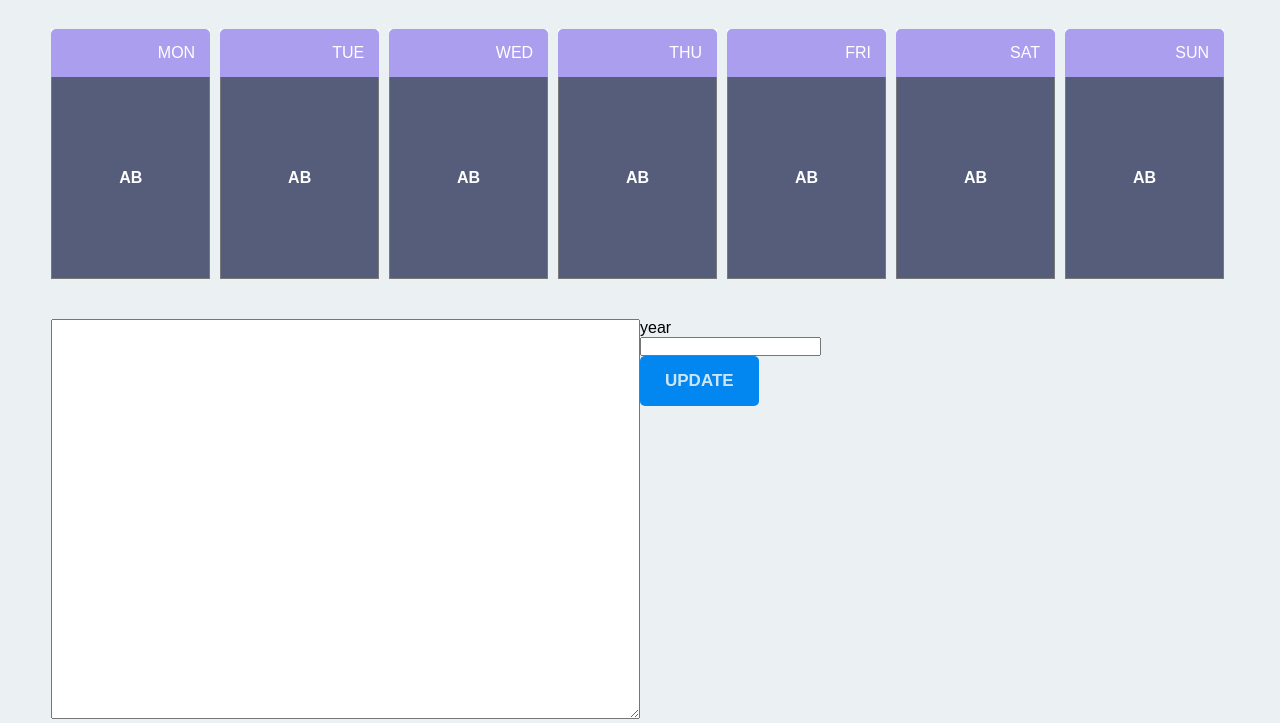
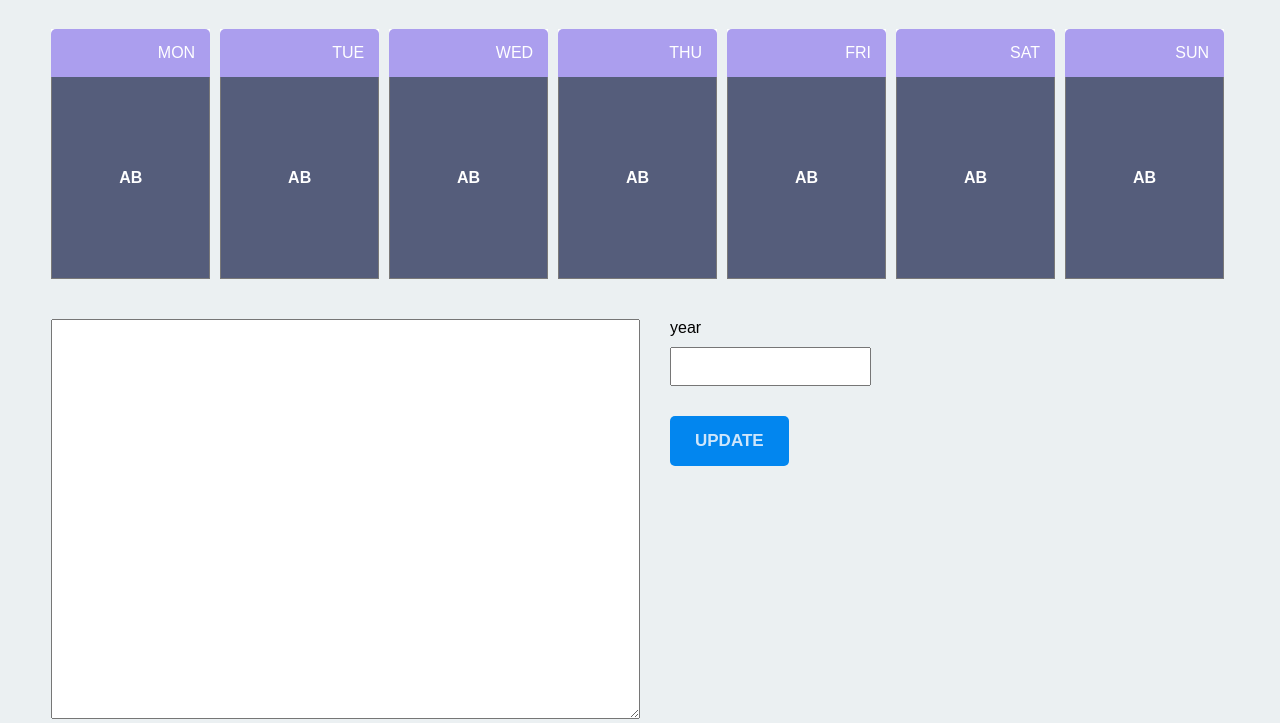
Before and after one commit to saifaliaxioned/es6_Birthday_calendar, a plain HTML site: page index.html in a window 1280 px wide. Shown: the part 106-829 px from the top of the page. Drawn offline with Linux system fonts and the light colour scheme.

Commit message:
form css half completed

```diff
--- a/assets/css/style.css
+++ b/assets/css/style.css
@@ -173,6 +173,7 @@ body { background-color: #EBF0F2; }
 
 form {
   display: flex;
+  gap: 30px;
 }
 
 .json-data {
@@ -185,12 +186,19 @@ form {
   height: 100%;
 }
 
-.input-group {
+.year-input,.input-group {
   display: flex;
   flex-direction: column;
+  gap: 10px;
 }
 
-.hide-content { display: none; }
+.input-group input {
+  padding: 10px;
+}
+
+.input-control {
+  margin-top: 20px;
+}
 
 .submit {
   padding: 15px 25px;
@@ -203,6 +211,7 @@ form {
   font-weight: bold;
   text-transform: uppercase;
 }
+.hide-content { display: none; }
 /*=================================
   main styling ends here
 =================================*/
```
